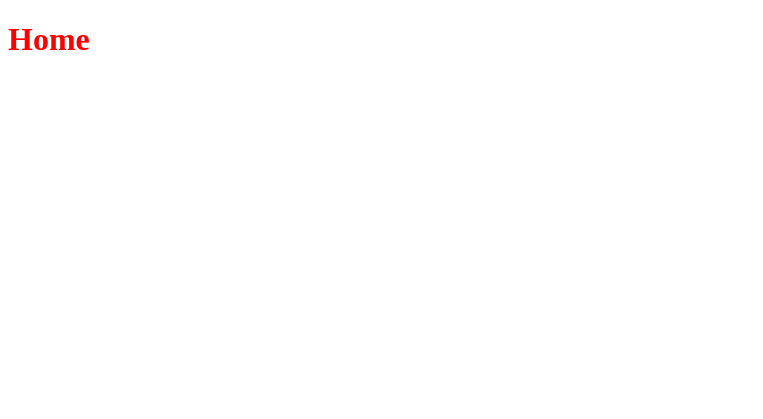
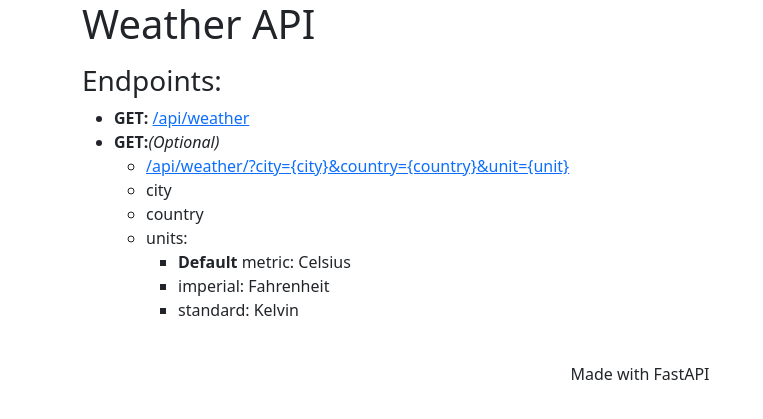
Before and after one commit to sulavmhrzn/weatherAPI, a FastAPI app: page / in a window 1280 px wide. Before the commit the part shown is almost empty. Shown: the top 419 px of the page, without its empty margins (0-763 px from the left). Run offline with FastAPI, Linux system fonts and the light colour scheme; parts of the project's set-up code (start-up, migrations or seed data) failed here and were passed over.

Commit message:
Added home templates

```diff
--- /dev/null
+++ b/templates/footer.html
@@ -0,0 +1,3 @@
+<footer class="mt-3 text-center p-4">
+    Made with FastAPI
+</footer>
--- a/templates/home.html
+++ b/templates/home.html
@@ -1,13 +1,29 @@
-<!DOCTYPE html>
-<html lang="en">
-<head>
-    <meta charset="UTF-8">
-    <meta http-equiv="X-UA-Compatible" content="IE=edge">
-    <meta name="viewport" content="width=device-width, initial-scale=1.0">
-    <title>Document</title>
-    <link rel="stylesheet" href="/static/css/main.css">
-</head>
-<body>
-    <h1>Home</h1>
-</body>
-</html>
+{%extends 'layout.html'%}
+{%block content%}
+<div class="container">
+          <h1>Weather API</h1>
+            <div class="endpoints mt-3">
+                <h3>Endpoints:</h3>
+                <ul>
+                    <li><b>GET:</b> <a href="/api/weather">/api/weather</a></li>
+                    <li><b>GET:</b><i>(Optional)</i></li>
+                    <ul>
+                        <li>
+                            <a href="/api/weather?city=kathmandu&country=nepal&unit=metric">
+                                /api/weather/?city={city}&country={country}&unit={unit}
+                            </a>
+                        </li>
+                        <li>city</li>
+                        <li>country</li>
+                        <li>units:</li>
+                        <ul>
+                            <li><b>Default</b> metric: Celsius</li>
+                            <li>imperial: Fahrenheit</li>
+                            <li>standard: Kelvin</li>
+                        </ul>
+                    </ul>
+                </ul>
+            </div>
+</div>
+
+{%endblock content%}
--- /dev/null
+++ b/templates/layout.html
@@ -0,0 +1,19 @@
+<!doctype html>
+<html lang="en">
+  <head>
+    <!-- Required meta tags -->
+    <meta charset="utf-8">
+    <meta name="viewport" content="width=device-width, initial-scale=1">
+
+    <!-- Bootstrap CSS -->
+    <link href="https://cdn.jsdelivr.net/npm/bootstrap@5.0.0/dist/css/bootstrap.min.css" rel="stylesheet" integrity="sha384-wEmeIV1mKuiNpC+IOBjI7aAzPcEZeedi5yW5f2yOq55WWLwNGmvvx4Um1vskeMj0" crossorigin="anonymous">
+
+    <title>Weather API</title>
+  </head>
+  <body>
+      {%block content%}{%endblock content%}
+      {%include 'footer.html'%}
+          <!-- Option 1: Bootstrap Bundle with Popper -->
+    <script src="https://cdn.jsdelivr.net/npm/bootstrap@5.0.0/dist/js/bootstrap.bundle.min.js" integrity="sha384-p34f1UUtsS3wqzfto5wAAmdvj+osOnFyQFpp4Ua3gs/ZVWx6oOypYoCJhGGScy+8" crossorigin="anonymous"></script>
+</body>
+</html>
```
